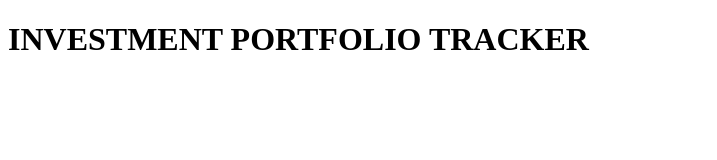
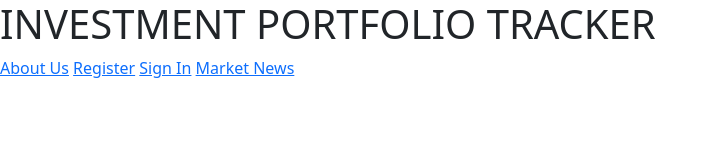
Before and after one commit to Nshree33/Investment-Portfolio-Tracker, a website built with Vite: page index.html in a window 1280 px wide. Shown: the whole page, without its empty margins (0-717 px from the left). Built offline with nearby package versions, Linux system fonts and the light colour scheme.

Commit message:
MileStone 3

```diff
--- a/index.html
+++ b/index.html
@@ -12,12 +12,15 @@
       rel="stylesheet"
     />
     <link rel="stylesheet" href="css/style.css">
-    <!--<script type="module" src="/js/app.js"></script>-->
+    <script type="module" src="/js/app.js"></script>
 </head>
 <body>
 
     <h1>INVESTMENT PORTFOLIO TRACKER</h1>
 
-
+    <a href="Aboutus.html">About Us</a>
+    <a href="/Registration.html">Register</a>
+    <a href="/SignIn.html">Sign In</a>
+    <a href="Market.html">Market News</a>
 </body>
 </html>
--- a/js/app.js
+++ b/js/app.js
@@ -1,2 +1,4 @@
 import "bootstrap/dist/css/bootstrap.min.css";
 import "bootstrap/dist/js/bootstrap.min.js";
+
+console.log("hello");
--- a/package.json
+++ b/package.json
@@ -11,5 +11,8 @@
   "devDependencies": {
     "autoprefixer": "^10.4.21",
     "vite": "^6.2.2"
+  },
+  "dependencies": {
+    "bootstrap": "^5.3.3"
   }
 }
```
Also changed, not shown: Market.html (added), README.md, Registration.html (added), 1 other file.
